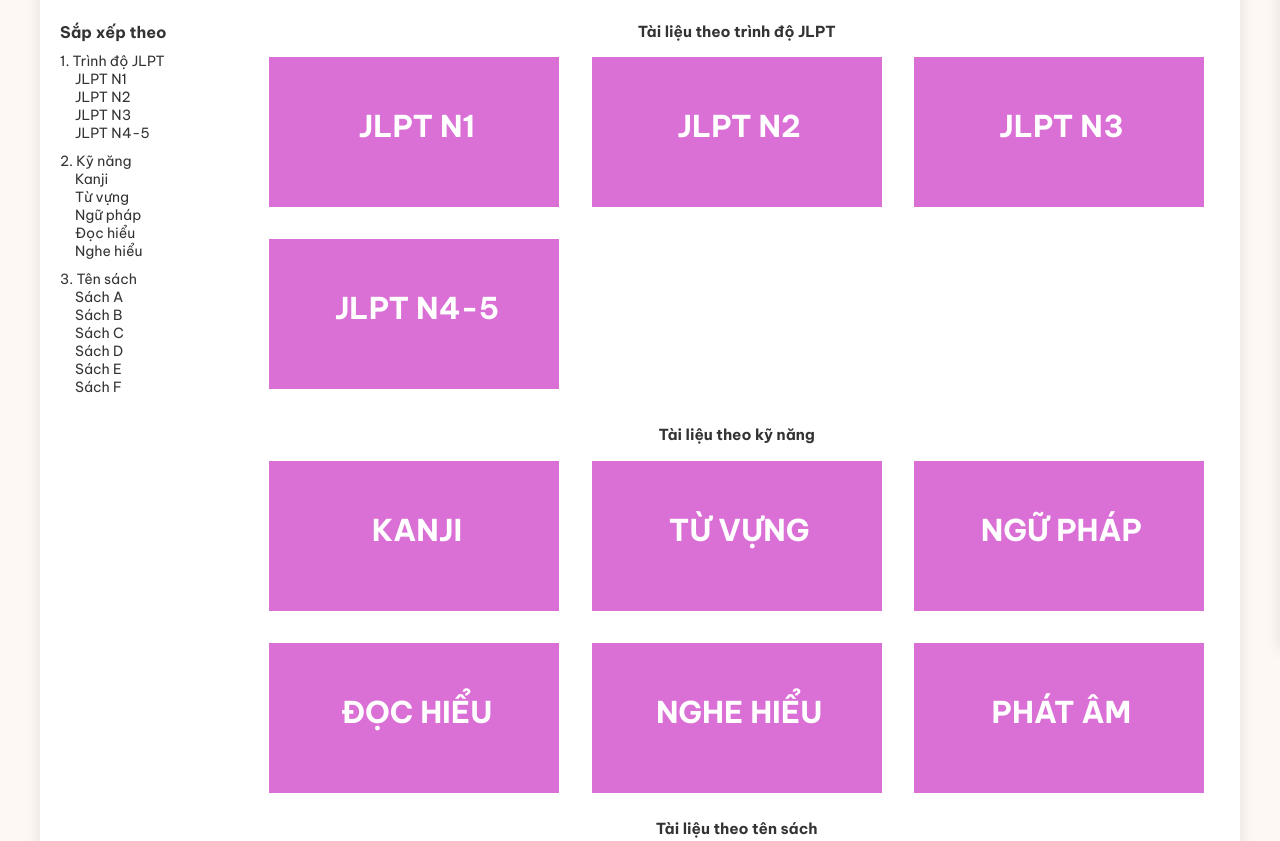
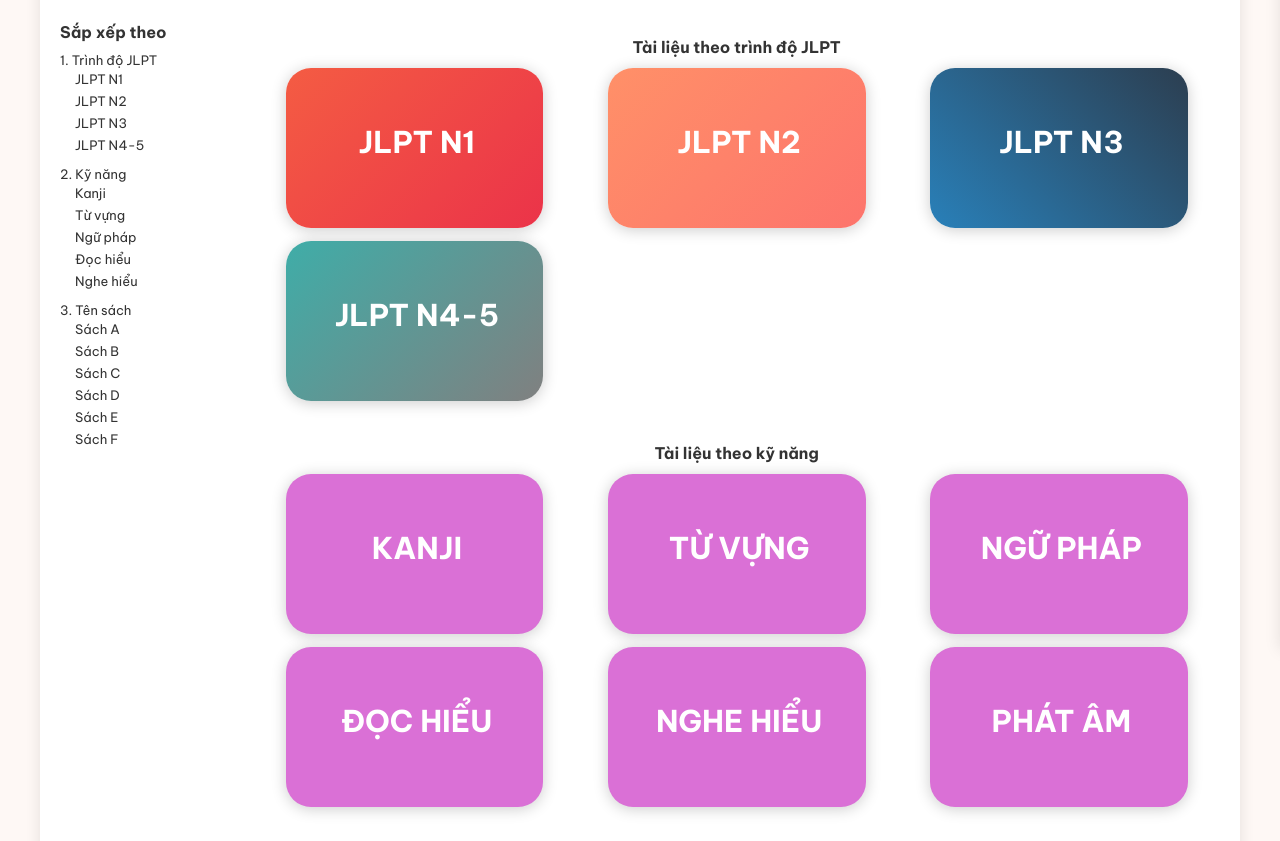
Before and after one commit to PhuongNamLeNguyen/neko.edu.vn, a plain HTML site: page tai-lieu/index.html in a window 1280 px wide. Shown: the part 202-1043 px from the top of the page. Drawn offline with Linux system fonts and the light colour scheme.

Commit message:
Update Page tai-lieu, Update Link background

```diff
--- a/tai-lieu/index.html
+++ b/tai-lieu/index.html
@@ -100,7 +100,6 @@
         <div class="document__previous-link">
             <i class="home-icon fas fa-home"></i>
             <i class="right-icon fas fa-chevron-right"></i>
-            <i class="fas fa-book"></i>
             <span>Tài liệu</span>
         </div>
         <main id="document">
@@ -118,7 +117,7 @@
                     <div class="document__category">
                         <h4 class="document__category-title">Sắp xếp theo</h4>
                         <ul class="document__category-list">
-                            <li class="document__category-item">
+                            <ol class="document__category-item">
                                 <a href="">1. Trình độ JLPT</a>
                                 <ul class="document__category-item-list">
                                     <li class="document__category-item-details"><a href="">JLPT N1</a></li>
@@ -126,8 +125,8 @@
                                     <li class="document__category-item-details"><a href="">JLPT N3</a></li>
                                     <li class="document__category-item-details"><a href="">JLPT N4-5</a></li>
                                 </ul>
-                            </li>
-                            <li class="document__category-item">
+                            </ol>
+                            <ol class="document__category-item">
                                 <a href="">2. Kỹ năng</a>
                                 <ul class="document__category-item-list">
                                     <li class="document__category-item-details"><a href="">Kanji</a></li>
@@ -136,8 +135,8 @@
                                     <li class="document__category-item-details"><a href="">Đọc hiểu</a></li>
                                     <li class="document__category-item-details"><a href="">Nghe hiểu</a></li>
                                 </ul>
-                            </li>
-                            <li class="document__category-item">
+                            </ol>
+                            <ol class="document__category-item">
                                 <a href="">3. Tên sách</a>
                                 <ul class="document__category-item-list">
                                     <li class="document__category-item-details"><a href="">Sách A</a></li>
@@ -147,7 +146,7 @@
                                     <li class="document__category-item-details"><a href="">Sách E</a></li>
                                     <li class="document__category-item-details"><a href="">Sách F</a></li>
                                 </ul>
-                            </li>
+                            </ol>
                         </ul>
                     </div>
                 </div>
@@ -155,57 +154,65 @@
                     <div class="book-list">
                         <h3 class="book-list__title">Tài liệu theo trình độ JLPT</h3>
                         <div class="row">
-                            <div class="l-4 m-4 c-12">
-                                <div class="book-list__item">
+                            <div class="l-4 m-6 c-12">
+                                <a href="">
+                                    <div class="book-list__item jlpt-n1">
                                         <h5 class="book-list__item-title">JLPT N1</h5>
                                     </div>
+                                </a>
                             </div>
-                            <div class="l-4 m-4 c-12">
-                                <div class="book-list__item">
+                            <div class="l-4 m-6 c-12">
+                                <a href="">
+                                    <div class="book-list__item jlpt-n2">
                                         <h5 class="book-list__item-title">JLPT N2</h5>
                                     </div>
+                                </a>
                             </div>
-                            <div class="l-4 m-4 c-12">
-                                <div class="book-list__item">
+                            <div class="l-4 m-6 c-12">
+                                <a href="">
+                                    <div class="book-list__item jlpt-n3">
                                         <h5 class="book-list__item-title">JLPT N3</h5>
                                     </div>
+                                </a>
                             </div>
-                            <div class="l-4 m-4 c-12">
-                                <div class="book-list__item">
+                            <div class="l-4 m-6 c-12">
+                                <a href="">
+                                    <div class="book-list__item jlpt-n4-5">
                                         <h5 class="book-list__item-title">JLPT N4-5</h5>
                                     </div>
+                                </a>
                             </div>
                         </div>
                     </div>
                     <div class="book-list">
                         <h3 class="book-list__title">Tài liệu theo kỹ năng</h3>
                         <div class="row">
-                            <div class="l-4 m-4 c-12">
+                            <div class="l-4 m-6 c-12">
                                 <div class="book-list__item">
                                     <h5 class="book-list__item-title">KANJI</h5>
                                 </div>
                             </div>
-                            <div class="l-4 m-4 c-12">
+                            <div class="l-4 m-6 c-12">
                                 <div class="book-list__item">
                                     <h5 class="book-list__item-title">TỪ VỰNG</h5>
                                 </div>
                             </div>
-                            <div class="l-4 m-4 c-12">
+                            <div class="l-4 m-6 c-12">
                                 <div class="book-list__item">
                                     <h5 class="book-list__item-title">NGỮ PHÁP</h5>
                                 </div>
                             </div>
-                            <div class="l-4 m-4 c-12">
+                            <div class="l-4 m-6 c-12">
                                 <div class="book-list__item">
                                     <h5 class="book-list__item-title">ĐỌC HIỂU</h5>
                                 </div>
                             </div>
-                            <div class="l-4 m-4 c-12">
+                            <div class="l-4 m-6 c-12">
                                 <div class="book-list__item">
                                     <h5 class="book-list__item-title">NGHE HIỂU</h5>
                                 </div>
                             </div>
-                            <div class="l-4 m-4 c-12">
+                            <div class="l-4 m-6 c-12">
                                 <div class="book-list__item">
                                     <h5 class="book-list__item-title">PHÁT ÂM</h5>
                                 </div>
@@ -214,22 +221,22 @@
                         <div class="book-list">
                             <h3 class="book-list__title">Tài liệu theo tên sách</h3>
                             <div class="row">
-                                <div class="l-4 m-4 c-12">
+                                <div class="l-4 m-6 c-12">
                                     <div class="book-list__item">
                                         <h5 class="book-list__item-title">SÁCH A</h5>
                                     </div>
                                 </div>
-                                <div class="l-4 m-4 c-12">
+                                <div class="l-4 m-6 c-12">
                                     <div class="book-list__item">
                                         <h5 class="book-list__item-title">SÁCH A</h5>
                                     </div>
                                 </div>
-                                <div class="l-4 m-4 c-12">
+                                <div class="l-4 m-6 c-12">
                                     <div class="book-list__item">
                                         <h5 class="book-list__item-title">SÁCH A</h5>
                                     </div>
                                 </div>
-                                <div class="l-4 m-4 c-12">
+                                <div class="l-4 m-6 c-12">
                                     <div class="book-list__item">
                                         <h5 class="book-list__item-title">SÁCH A</h5>
                                     </div>
--- a/tai-lieu/main.css
+++ b/tai-lieu/main.css
@@ -10,7 +10,7 @@
 
 .document__previous-link .right-icon {
     min-width: 10px;
-    padding: 0 3px 0 1px;
+    padding: 0 1px 0 3px;
 }
 
 #document {
@@ -53,17 +53,30 @@
     padding: 10px 0;
 }
 
-.document__category-title {
+.document__category-title,
+.book-list__title {
     font-size: 1.6rem;
 }
 
 .document__category-item {
     margin: 10px 0;
-    font-size: 1.4rem;
+}
+
+.document__category-list a {
+    transition: .15s linear;
+}
+
+.document__category-list a:hover {
+    color: var(--main-color);
+    transition: .15s linear;
 }
 
 .document__category-item-list {
     margin-left: 15px;
+}
+
+.document__category-item-details {
+    padding: 3px 0;
 }
 
 .book-list {
@@ -72,21 +85,51 @@
 
 .book-list__title {
     text-align: center;
+    padding-bottom: 5px;
+}
+
+.book-list__title:not(first-child) {
+    margin-top: 15px;
 }
 
 .book-list__item {
-    width: 90%;
-    height: 150px;
+    width: 80%;
+    height: 160px;
     background-color: orchid;
-    margin: 5% 5%;
+    margin: 2% auto;
+    transition: .15s linear;
+    border-radius: 25px;
+    box-shadow: 0px 2px 15px rgb(0 0 0 / 20%);
+}
+
+.book-list__item:hover {
+    opacity: 0.85;
+    transition: .15s linear;
 }
 
 .book-list__item-title {
     margin-left: 5px;
     text-align: center;
-    padding-top: 50px;
+    padding-top: 55px;
     font-size: 3rem;
     color: var(--white-color);
+}
+
+/* Background Books CSS */
+.book-list__item.jlpt-n1 {
+    background: linear-gradient(-45deg, #EB3349, #F45C43);
+}
+
+.book-list__item.jlpt-n2 {
+    background: linear-gradient(-45deg, #fd746c, #ff9068);
+}
+
+.book-list__item.jlpt-n3 {
+    background: linear-gradient(45deg, #2980b9, #2c3e50);
+}
+
+.book-list__item.jlpt-n4-5 {
+    background: linear-gradient(-45deg, #808080, #3fada8);
 }
 
 @media (min-width: 1024px) {
```
Lines whose indentation alone changed are shown as unchanged.
